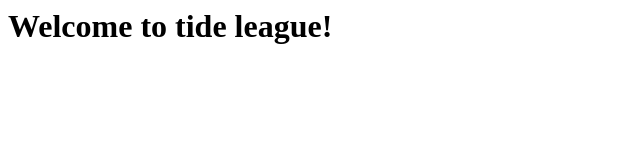
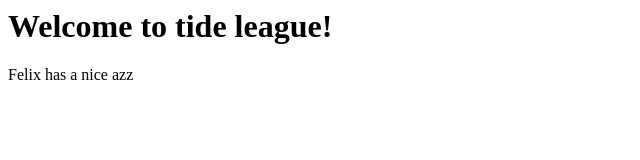
Before and after one commit to kylelyon2542/tide-league-website, a plain HTML site: page index.html in a window 1280 px wide. Shown: the whole page, without its empty margins (0-640 px from the left). Drawn offline with Linux system fonts and the light colour scheme.

Commit message:
Update index.html

```diff
--- a/index.html
+++ b/index.html
@@ -4,5 +4,6 @@
   </head>
   <body>
     <h1>Welcome to tide league!</h1>
+    <p>Felix has a nice azz</p>
   </body>
 </html>
```
